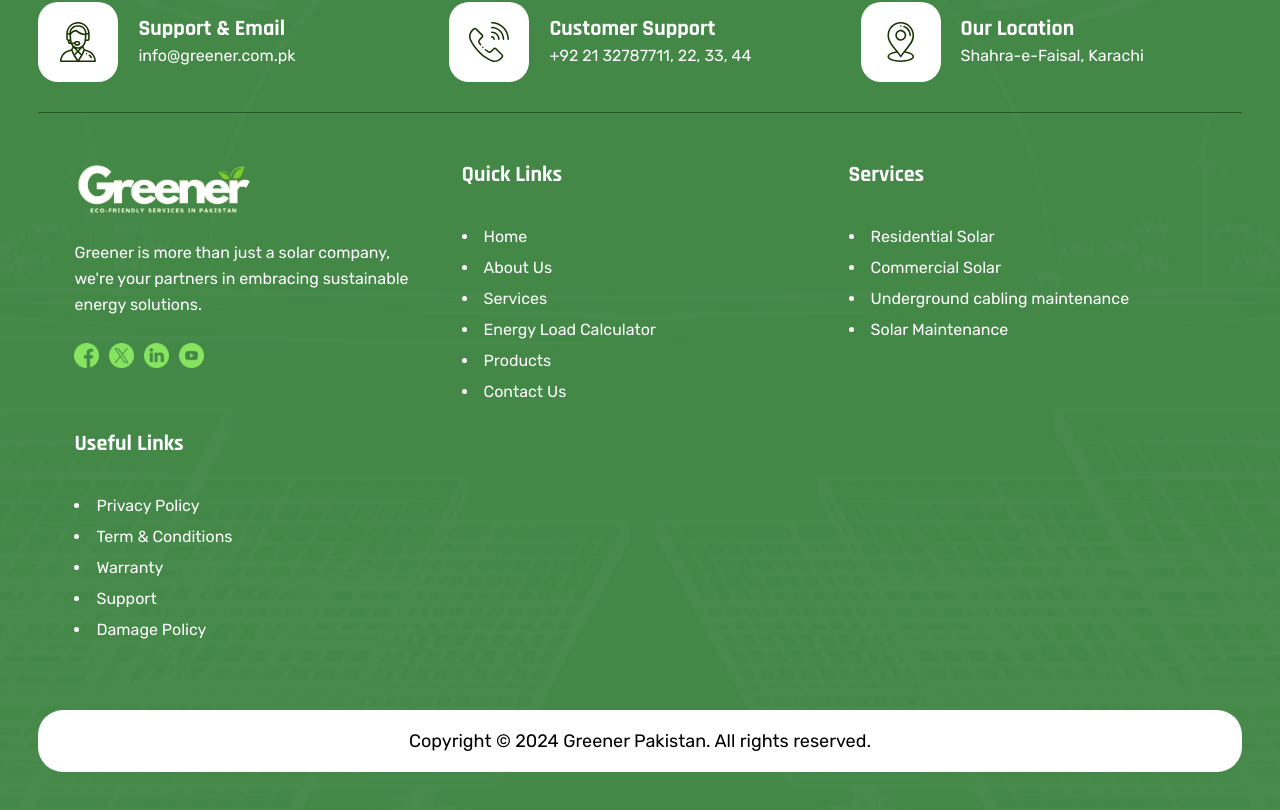
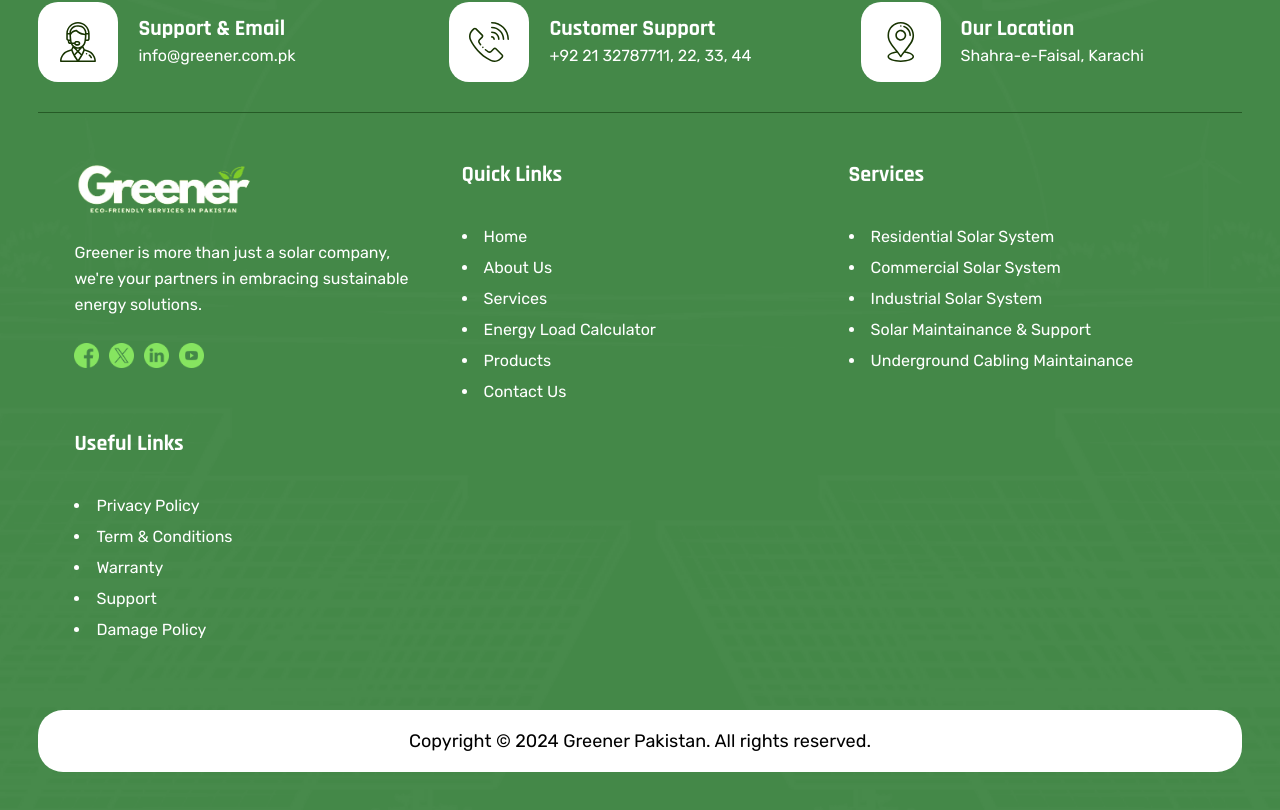
Before and after one commit to nameerfarooq/greener, a React (Vite) app: page /home in a window 1280 px wide. Shown: the part 6481-7291 px from the top of the page. Built offline with nearby package versions, Linux system fonts and the light colour scheme.

Commit message:
footer fixed

```diff
--- a/src/components/HeaderFooter/Footer.jsx
+++ b/src/components/HeaderFooter/Footer.jsx
@@ -182,17 +182,20 @@
             <div className="text-16">Services</div>
             <div className="list">
               <ul>
-                <li className="text-18" onClick={() => navigate("/services")}>
-                  Residential Solar
+                <li className="text-18" onClick={() => navigate("/services/#residential-solar")}>
+                Residential Solar System
                 </li>
-                <li className="text-18" onClick={() => navigate("/services")}>
-                  Commercial Solar
+                <li className="text-18" onClick={() => navigate("/services/#commercial-solar")}>
+                Commercial Solar System
                 </li>
-                <li className="text-18" onClick={() => navigate("/services")}>
-                  Underground cabling maintenance
+                <li className="text-18" onClick={() => navigate("/services/#industrial-solar")}>
+                Industrial Solar System
                 </li>
-                <li className="text-18" onClick={() => navigate("/services")}>
-                  Solar Maintenance
+                <li className="text-18" onClick={() => navigate("/services/#solar-maintainance")}>
+                Solar Maintainance & Support
+                </li>
+                <li className="text-18" onClick={() => navigate("/cabling")}>
+                Underground Cabling Maintainance
                 </li>
               </ul>
             </div>
```
